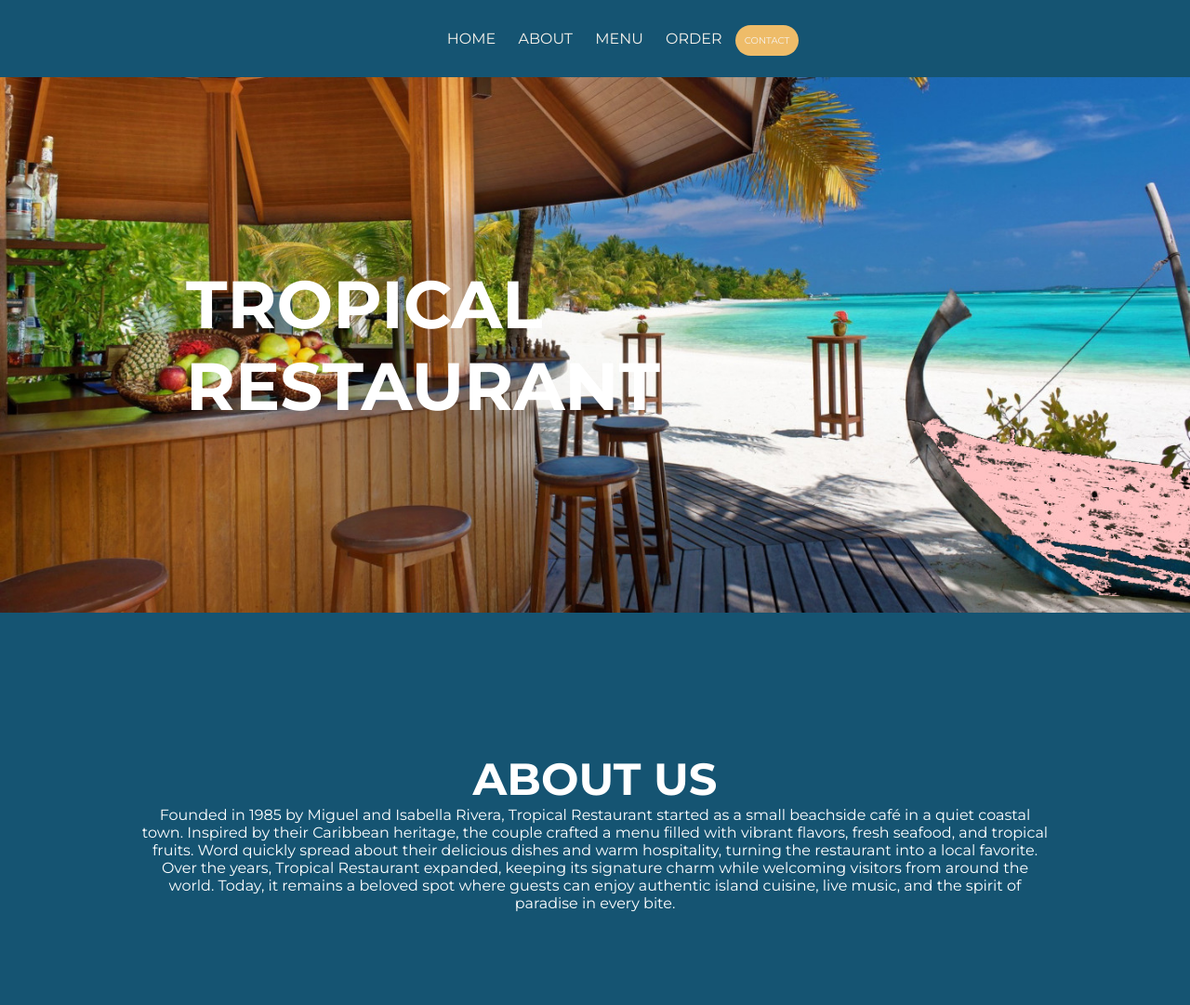
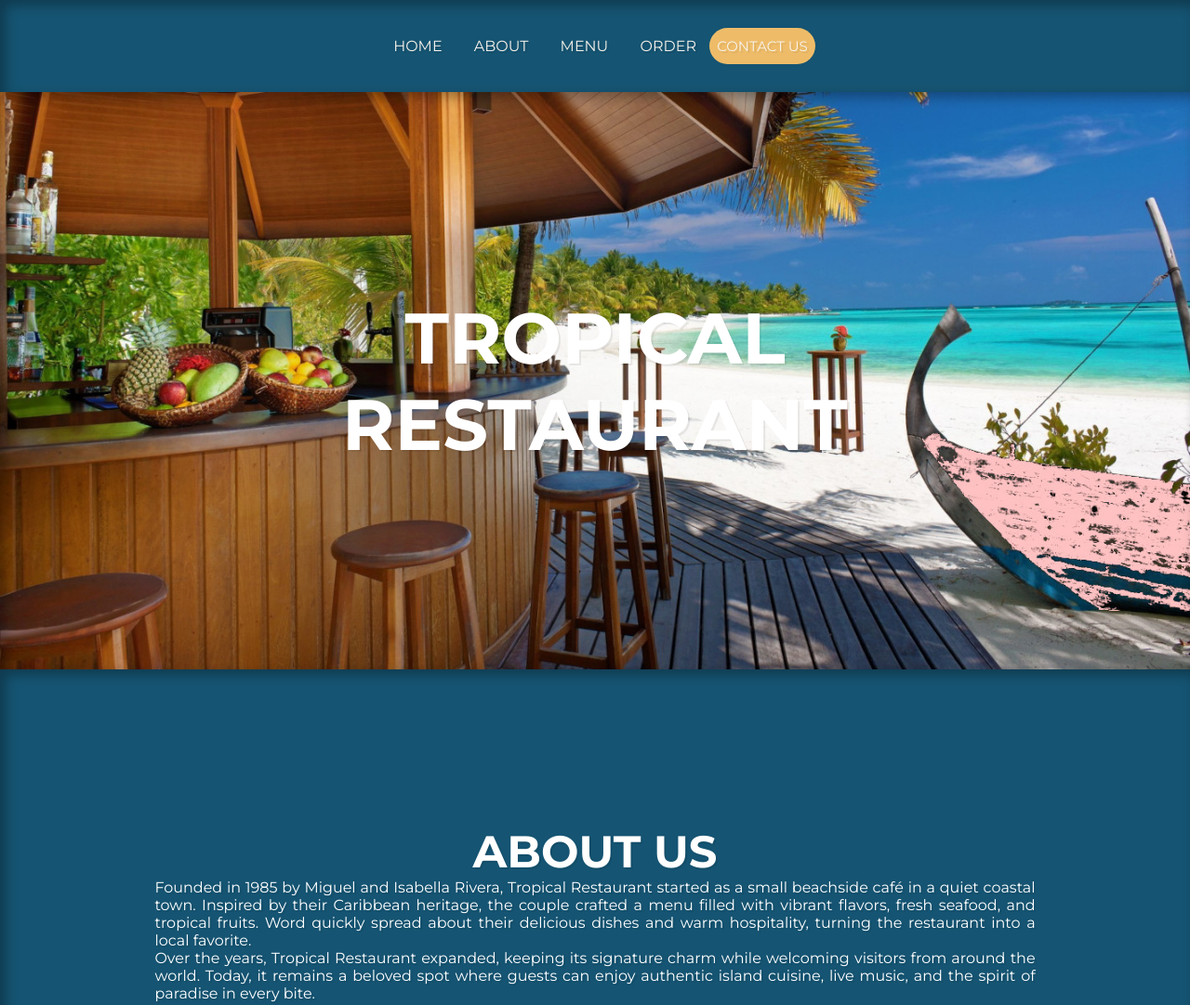
Before and after one commit to kaykyrodrigues/projeto-restaurante, a plain HTML site: page index.html in a window 1280 px wide. Shown: the top 1081 px of the page at 93% size. Drawn offline with Linux system fonts and the light colour scheme.

Commit message:
Atualizando o projeto

```diff
--- a/index.html
+++ b/index.html
@@ -9,29 +9,29 @@
 <body>
     <header>
         <nav>
-            <a href="#">HOME</a>
-            <a href="#">ABOUT</a>
-            <a href="#">MENU</a>
-            <a href="#">ORDER</a>
-            <a href="#" class="botão">CONTACT</a>
+            <a href="#" class="botao1">HOME</a>
+            <a href="#" class="botao1">ABOUT</a>
+            <a href="#" class="botao1">MENU</a>
+            <a href="#" class="botao1">ORDER</a>
+            <a href="#" class="botao2">CONTACT US</a>
         </nav>
     </header>
 
     <section class="img" id="img01">
         <h1>
-            TROPICAL RESTAURANT
+                TROPICAL RESTAURANT
         </h1>
     </section>
     <section class="ciano">
         <h2>ABOUT US</h2>
         <p>Founded in 1985 by Miguel and Isabella Rivera, Tropical Restaurant started as a small beachside café in a quiet coastal town. Inspired by their Caribbean heritage, the couple crafted a menu filled with vibrant flavors, fresh seafood, and tropical fruits. Word quickly spread about their delicious dishes and warm hospitality, turning the restaurant into a local favorite.</p>
-
         <p>Over the years, Tropical Restaurant expanded, keeping its signature charm while welcoming visitors from around the world. Today, it remains a beloved spot where guests can enjoy authentic island cuisine, live music, and the spirit of paradise in every bite.</p>
     </section>
     <section class="img" id="img02">
         <h2>
             MENU
-        </h2>
+         </h2>
+         <p>Built to create experiences. Cuisine, expressions and feelings. United in a singlemoment, reconnecting and creating memories. Tropical Restaurant is not only good food, butalso a direct connection to the heart and thesea.</p>
     </section>
     <section class="ciano">
         <P>BRUNCH</P>
@@ -42,7 +42,6 @@
     <section class="img" id="img03">
         <p>connect with us</p>
     </section>
-
     <footer>
         <p>TROPICAL RESTAURANT</p>
         <p>2451 Sunset Cove Road, Maui Beach</p>
--- a/style.css
+++ b/style.css
@@ -5,68 +5,89 @@
     font-family: Montserrat, Arial, Helvetica, sans-serif;
     margin: 0;
     color: white;
+    text-shadow: 2px 2px 0px rgba(0, 0, 0, 0.071);
 }
 
 header{
     background-color: #155472;
-    margin: auto;
-    padding: 2em;
-    text-indent: 50px;
+    padding: 40px;
+    box-shadow: inset 6px 6px 13px #0000004f;
+    position: sticky;
+    top: 0;
+
+    /* O "position: sticky" + o "top: 0" tornam o header fixo*/
 }
 
 header > nav{
+    margin: auto;
     text-align: center;
-
 }
 
 a{
     color: #F7F2EB;
     text-decoration: none;
     padding: 10px;
+    padding-left: 20px;
 }
 
-a.botão{
+a.botao2{
     text-align: center;
-    font-size: 10px;
+    font-size: 15px;
+    padding-left: 8px;
+    padding-right: 8px;
     background-color: #EEBC69;
     border-top: 31px;
-    border-bottom-right-radius: 20px 20px 20px;
     border-radius: 30px;
 }
 
+section{
+    text-shadow: 1px solid black;
+    box-shadow: inset 6px 6px 13px #0000004f;
+}
+
 section.ciano{
-    text-justify: auto;
-    text-align: center;
     background-color: #155472;
-    padding: 150px;
+    padding: 13vw;
 }
 
 section.ciano > h2{
+    text-align: center;
     font-size: 3em;
     margin: 0px;
 }
 
+section.ciano > p{
+    font-size: 16px;
+    text-align: justify;
+}
+
 section.img{
     margin: 0px;
-    padding: 200px;
-    font-size: 3em;
-    text-align: left;
+    text-align: center;
+    font-size: 4vw;
 }
 
 section#img01{
+    padding: 17vw;
     background-image: url('estilo/imagens/image001.jpg');
     background-size: cover;
     background-attachment: fixed;
 }
 
 section#img02{
-    padding: 140px;
+    padding: 13vw;
     background-image: url('estilo/imagens/image002.jpg');
     background-size: cover;
-    background-attachment: fixed;
+    background-repeat: no-repeat;
+}
+
+section#img02 > p{
+    font-size: 16px;
+    text-align: justify;
 }
 
 section#img03{
+    padding: 20vw;
     background-image: url('estilo/imagens/image003.jpg');
     background-size: cover;
     background-attachment: fixed;
@@ -80,7 +101,11 @@ section#img03 > p{
 }
 
 footer{
-    padding: 50px;
+    padding: 4vw;
     text-align: center;
     background-color: #155472;
 }
+
+footer > p{
+    padding-bottom: 15px;
+}
```
